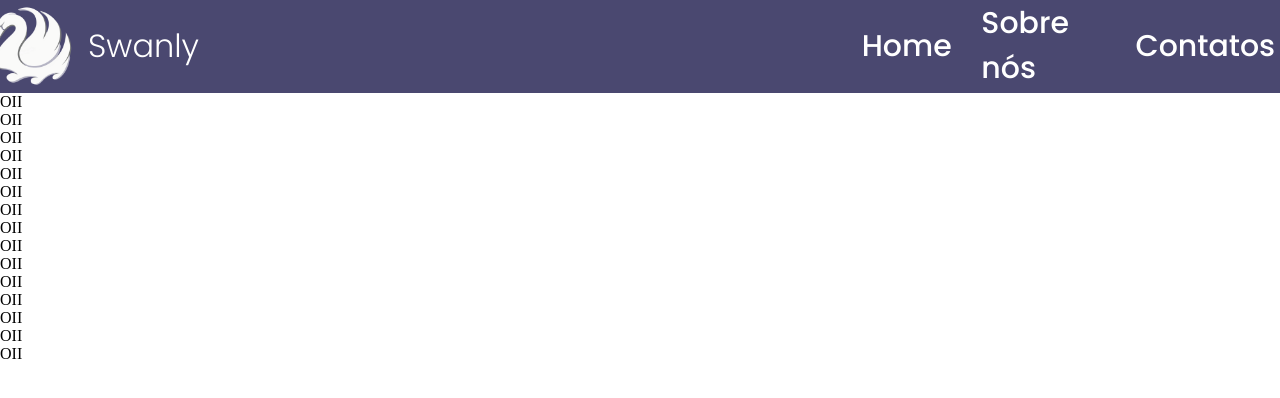
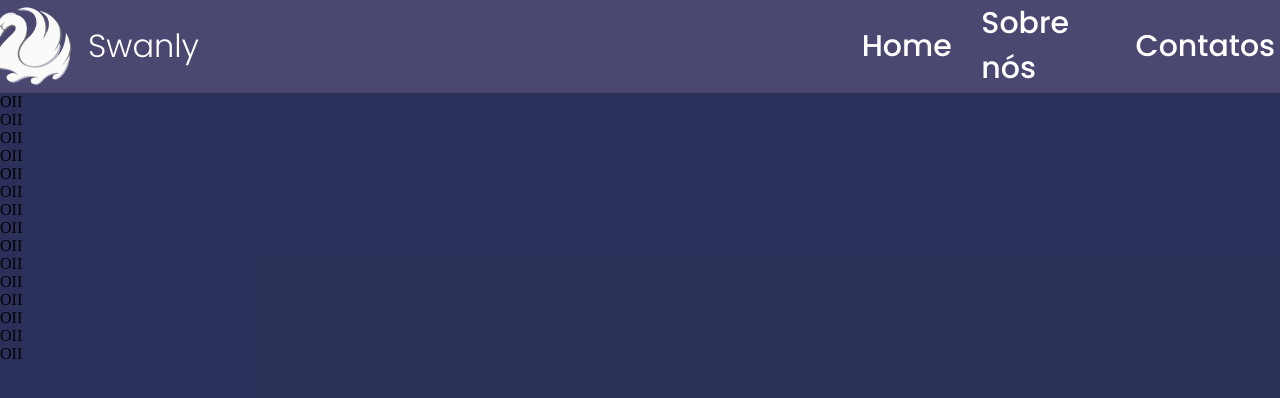
Before and after one commit to felipethecreator/Swanly-frontend, a React (Vite) app: page / in a window 1280 px wide. Shown: the top 398 px of the page. Built offline with nearby package versions, Linux system fonts and the light colour scheme.

Commit message:
style: changes background color in root

```diff
--- a/src/main.css
+++ b/src/main.css
@@ -7,5 +7,5 @@
 #root {
     width: 100vw;
     height: 100vh;
-    background-color: #fff;
+    background-color: rgba(1, 7, 57, 0.83);
 }
```
